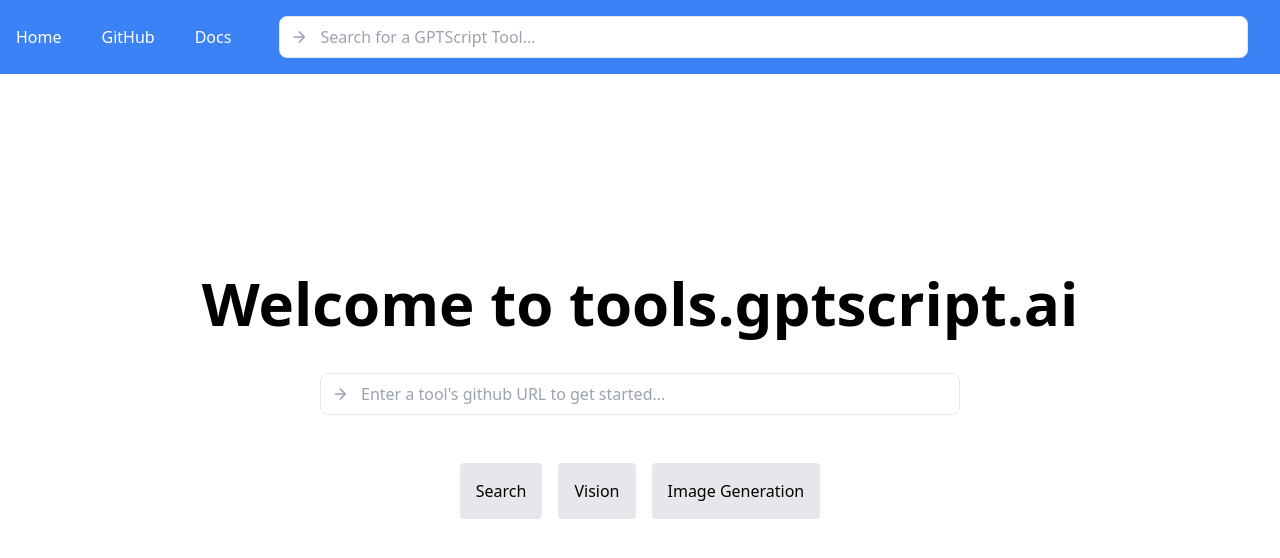
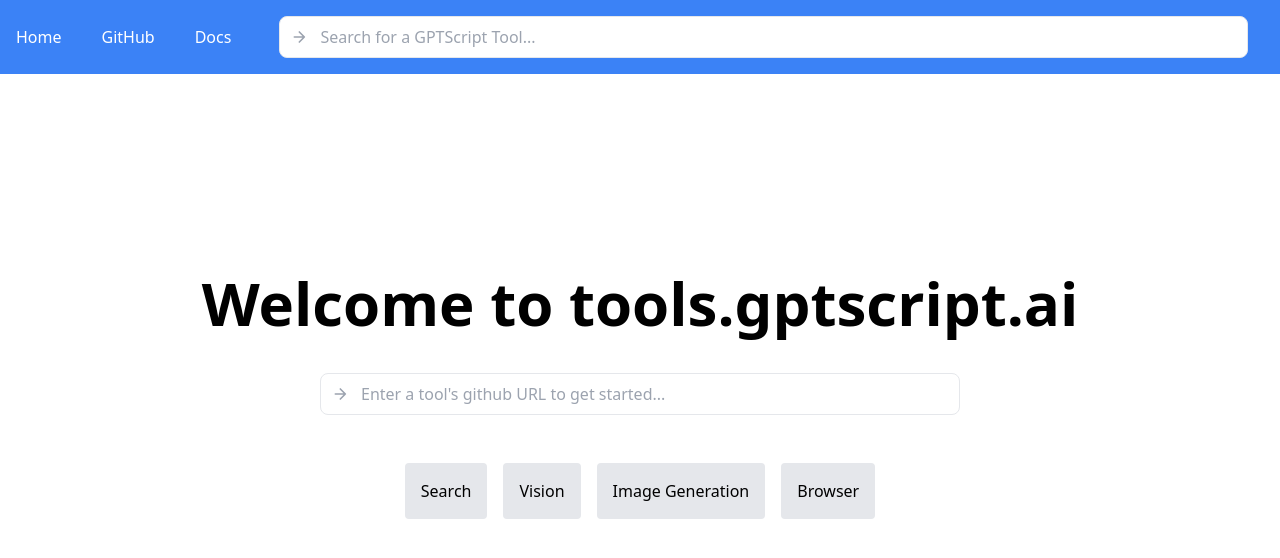
Before and after one commit to gptscript-ai/tools-site, a Nuxt app: page / in a window 1280 px wide. Shown: the top 558 px of the page. Built offline with nearby package versions, Linux system fonts and the light colour scheme.

Commit message:
chore: update styling and add browser to homepage
Signed-off-by: tylerslaton <mtslaton1@gmail.com>

```diff
--- a/src/pages/[...slug].vue
+++ b/src/pages/[...slug].vue
@@ -41,7 +41,7 @@
                         Internal Tools
                     </summary>
 
-                    <div v-for="internalTool in internalTools" :key="internalTool.name" class="mb-10">
+                    <div v-for="internalTool in internalTools" :key="internalTool.name" class="mb-10 border-b border-gray-200">
                         <h2 :id="'tool-' + internalTool.name" class="text-xl font-semibold">{{ internalTool.name }}</h2>
                         <p class="text-gray-600">{{ internalTool.description }}</p>
                         <div>
--- a/src/pages/index.vue
+++ b/src/pages/index.vue
@@ -8,6 +8,7 @@
             <router-link to="/github.com/gptscript-ai/search/brave" class="tile rounded bg-gray-200 p-4 m-2 text-2xlg">Search</router-link>
             <router-link to="/github.com/gptscript-ai/vision" class="tile rounded bg-gray-200 p-4 m-2 text-2xlg">Vision</router-link>
             <router-link to="/github.com/gptscript-ai/image-generation" class="tile rounded bg-gray-200 p-4 m-2 text-2xlg">Image Generation</router-link>
+			<router-link to="/github.com/gptscript-ai/browser" class="tile rounded bg-gray-200 p-4 m-2 text-2xlg">Browser</router-link>
         </div>
   </div>
 </template>
```
